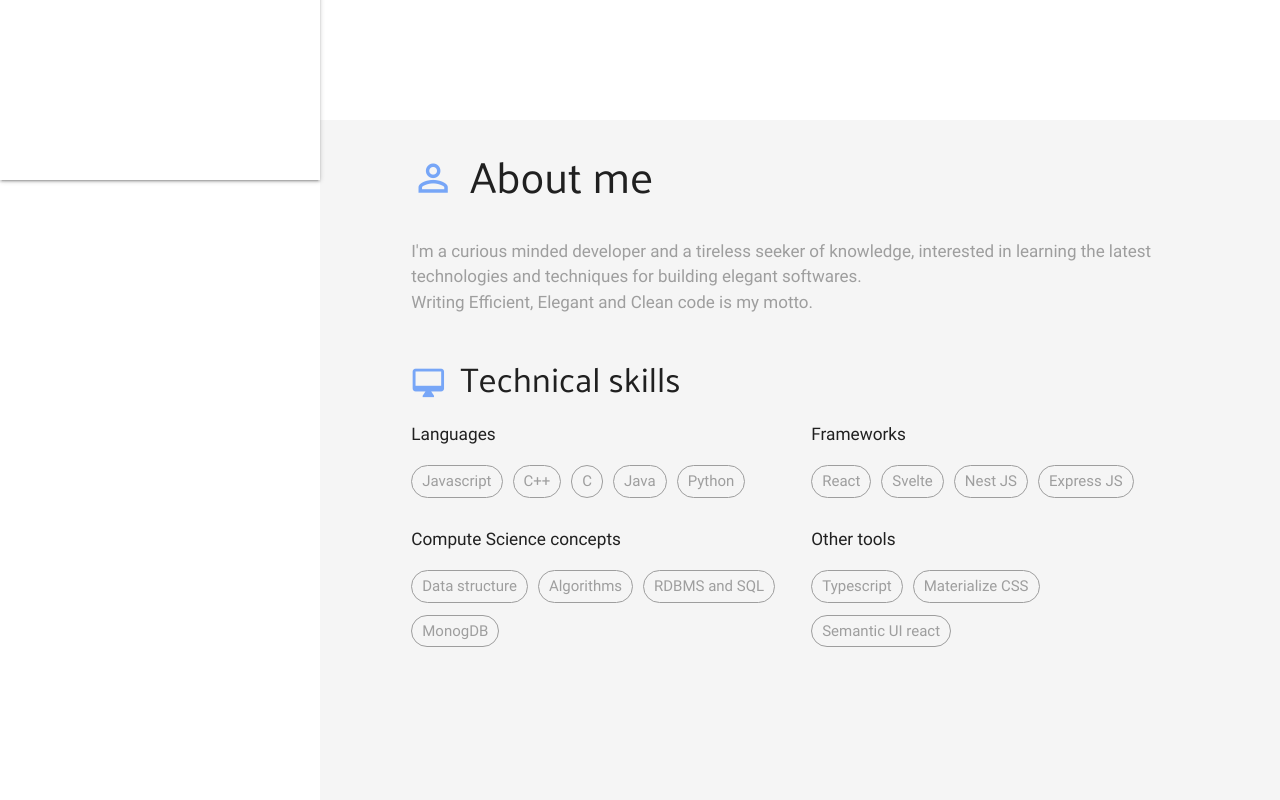
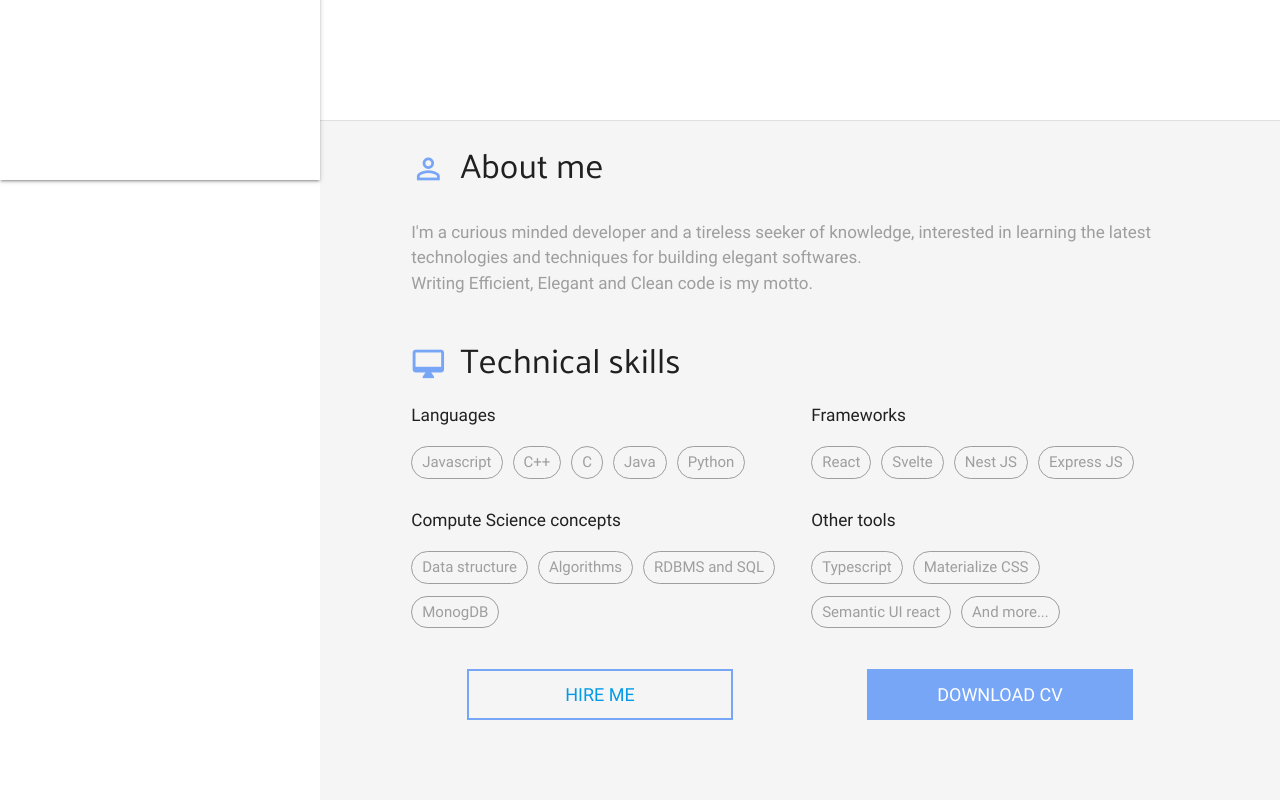
Before and after one commit to sachinprabhuk/portfolio, a Svelte app: page / in a window 1280 px wide. Shown: the part 680-1480 px from the top of the page. Built offline with nearby package versions, Linux system fonts and the light colour scheme.

Commit message:
added hire me and download cv btns in about screen

```diff
--- a/src/App.svelte
+++ b/src/App.svelte
@@ -3,6 +3,7 @@
   import Home from "./components/Home.svelte";
   import About from "./components/About.svelte";
   import MyWork from "./components/MyWork.svelte";
+  import Contact from "./components/Contact.svelte";
 </script>
 
 <style>
@@ -23,5 +24,6 @@
     <Home />
     <About />
     <MyWork />
+    <Contact />
   </main>
 </div>
--- a/src/components/About.svelte
+++ b/src/components/About.svelte
@@ -3,6 +3,10 @@
 </script>
 
 <style>
+  #about {
+    border-bottom: 1px solid #dfdfdf;
+    border-top: 1px solid #dfdfdf;
+  }
   #about .title {
     font-family: "palanquin";
     display: flex;
@@ -32,15 +36,31 @@
   #about div.main {
     font-size: 17px;
   }
+
+  .hire-me,
+  .download-cv {
+    padding: 10px 28px;
+    background: transparent;
+    border: 2px solid var(--theme-primary);
+    cursor: pointer;
+    display: inline-flex;
+    flex-basis: 80%;
+    justify-content: space-around;
+    align-items: center;
+    font-size: 18px;
+    transition: 0.2s ease-in-out;
+    text-decoration: none;
+    margin-bottom: 10px;
+  }
 </style>
 
 <section class="page grey lighten-4" id="about">
   <div class="row">
     <div class="col s12 m10 offset-m1">
-      <h3 class="title">
+      <h4 class="title">
         <i class="material-icons theme-primary-text">person_outline</i>
         About me
-      </h3>
+      </h4>
     </div>
   </div>
   <div class="row">
@@ -100,9 +120,22 @@
             <li>Typescript</li>
             <li>Materialize CSS</li>
             <li>Semantic UI react</li>
+            <li>And more...</li>
           </ul>
         </div>
-        <!-- <div class="col s12 m6 l4" /> -->
+      </div>
+      <div class="row">
+        <a
+          class="col offset-s2 s8 m4 offset-m1 center-align hire-me"
+          href="#contact">
+          HIRE ME
+        </a>
+        <a
+          href="#!"
+          class="col offset-s2 s8 offset-m2 m4 center-align download-cv
+          theme-primary white-text">
+          DOWNLOAD CV
+        </a>
       </div>
     </div>
   </div>
--- /dev/null
+++ b/src/components/Contact.svelte
@@ -0,0 +1 @@
+<section class="page" id="contact">contact</section>
```
